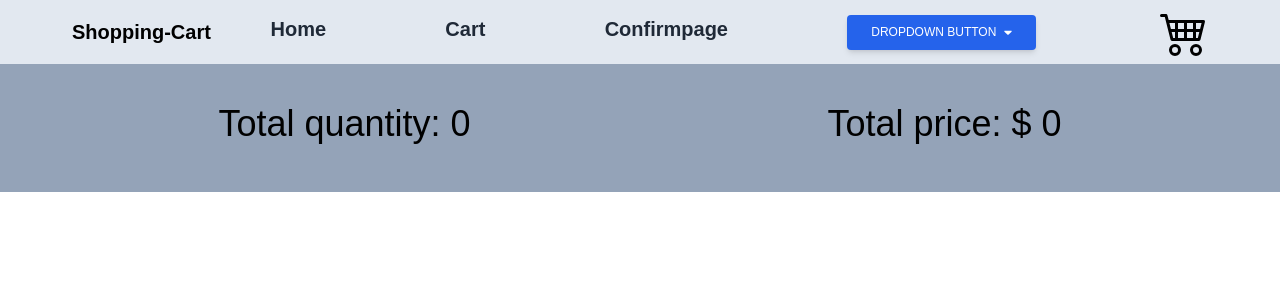
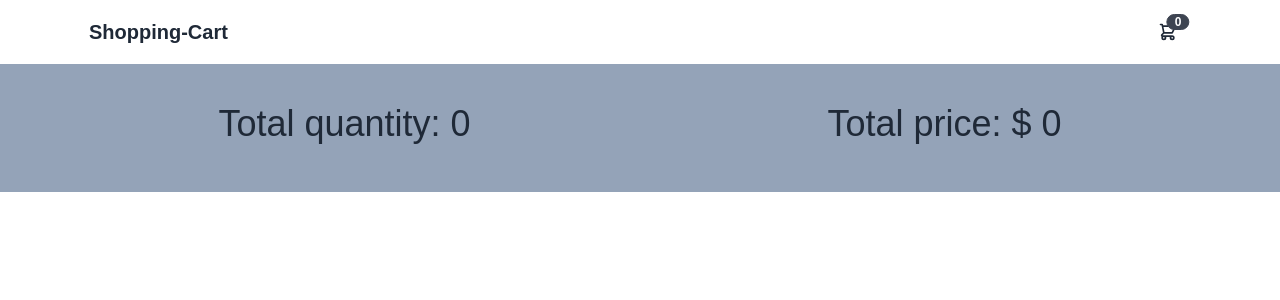
Before and after one commit to sagargohel96/shopping-cart, a React (Create React App) app: page /cart in a window 1280 px wide. Shown: the top 300 px of the page. Built offline with nearby package versions, Linux system fonts and the light colour scheme.

Commit message:
home page ui

```diff
--- a/package.json
+++ b/package.json
@@ -13,13 +13,15 @@
     "@types/react-dom": "^18.0.9",
     "axios": "^1.2.0",
     "clsx": "^1.2.1",
+    "daisyui": "^2.42.1",
     "react": "^18.2.0",
     "react-dom": "^18.2.0",
-    "react-icons": "^4.6.0",
+    "react-icons": "^4.7.1",
     "react-redux": "^8.0.5",
     "react-router": "^6.4.3",
     "react-router-dom": "^6.4.3",
     "react-scripts": "5.0.1",
+    "react-toastify": "^9.1.1",
     "typescript": "^4.9.3",
     "web-vitals": "^2.1.4"
   },
--- a/src/App.tsx
+++ b/src/App.tsx
@@ -1,13 +1,15 @@
-import "./App.css";
-import Navbar from "./components/Navbar";
-import "./index.css";
-import Routing from "./routing/Routing";
+import './App.css';
+import Navbar from './components/Navbar';
+import './index.css';
+import Routing from './routing/Routing';
+import { ToastContainer } from 'react-toastify';
 
 function App() {
   return (
-    <div className="App">
+    <div className='container '>
       <Navbar />
       <Routing />
+      <ToastContainer autoClose={1000} theme='dark' hideProgressBar={true} />
     </div>
   );
 }
--- a/src/components/Loader.tsx
+++ b/src/components/Loader.tsx
@@ -1,14 +1,17 @@
-import React from 'react'
+import React from 'react';
 
 const Loader = () => {
   return (
-   <div className="
-      spinner-grow inline-block w-8 h-8 bg-current rounded-full opacity-0
-        text-purple-500
-      " role="status">
-    <span className="visually-hidden">Loading...</span>
-  </div>
-  )
-}
+    <div
+      className='
+      spinner-grow item-middle w-8 h-8 bg-current rounded-full opacity-0
+        text-purple-500 flex
+      '
+      role='status'
+    >
+      <span className='visually-hidden'>Loading...</span>
+    </div>
+  );
+};
 
-export default Loader
+export default Loader;
--- a/src/components/Navbar.tsx
+++ b/src/components/Navbar.tsx
@@ -1,167 +1,63 @@
 import { Link } from 'react-router-dom';
-import { BsCart4 } from 'react-icons/bs';
+import { useSelector } from 'react-redux';
 import '../index.css';
+import { RootState } from '../app/store';
 const Navbar = () => {
+  const cart = useSelector((state: RootState) => state.cart.value);
+  let totalQuantity = 0;
+  let totalPrice = 0;
+
+  cart.forEach((item) => {
+    totalQuantity += item.quantity;
+    totalPrice += item.price * item.quantity;
+  });
   return (
-    <div className=' p-2  flex flex-row justify-between bg-slate-200 items-center  sticky top-0'>
-      <div className='flex logo items-center ml-16 font-black text-xl'>
-        Shopping-Cart
+    <div className=' flex flex-row justify-between bg-slate-200 items-center  sticky top-0'>
+      <div className=' flex justify-between navbar bg-base-100'>
+        <div className=' mr-10'>
+          <a className='btn btn-ghost normal-case text-xl ml-16'>
+            <Link to='/'> Shopping-Cart</Link>
+          </a>
         </div>
-      <div className=' flex-1 items-center text-xl mr-16'>
-        <ul
-          className='flex justify-around
-      '
-        >
-          <li className=' flex text-gray-800  font-bold hover:text-slate-500'>
-            <Link to='/'>Home</Link>
-          </li>
-          <li className='flex  text-gray-800 font-bold hover:text-slate-500'>
-            <Link to='/cart'>Cart</Link>
-          </li>
-          <li className='flex  text-gray-800 font-bold hover:text-slate-500'>
-            <Link to='/confirmpage'>Confirmpage</Link>
-          </li>
-          <li>
-            <div className='flex justify-center'>
-              <div>
-                <div className='dropdown relative'>
-                  <button
-                    className='
-          dropdown-toggle
-          px-6
-          py-2.5
-          bg-blue-600
-          text-white
-          font-medium
-          text-xs
-          leading-tight
-          uppercase
-          rounded
-          shadow-md
-          hover:bg-blue-700 hover:shadow-lg
-          focus:bg-blue-700 focus:shadow-lg focus:outline-none focus:ring-0
-          active:bg-blue-800 active:shadow-lg active:text-white
-          transition
-          duration-150
-          ease-in-out
-          flex
-          items-center
-          whitespace-nowrap
-        '
-                    type='button'
-                    id='dropdownMenuButton1'
-                    data-bs-toggle='dropdown'
-                    aria-expanded='false'
-                  >
-                    Dropdown button
+        <div className='flex-none'>
+          <div className='dropdown dropdown-end mr-4'>
+            <label tabIndex={0} className='btn btn-ghost btn-circle mr-16'>
+              <div className='indicator'>
                 <svg
-                      aria-hidden='true'
-                      focusable='false'
-                      data-prefix='fas'
-                      data-icon='caret-down'
-                      className='w-2 ml-2'
-                      role='img'
                   xmlns='http://www.w3.org/2000/svg'
-                      viewBox='0 0 320 512'
+                  className='h-5 w-5'
+                  fill='none'
+                  viewBox='0 0 24 24'
+                  stroke='currentColor'
                 >
                   <path
-                        fill='currentColor'
-                        d='M31.3 192h257.3c17.8 0 26.7 21.5 14.1 34.1L174.1 354.8c-7.8 7.8-20.5 7.8-28.3 0L17.2 226.1C4.6 213.5 13.5 192 31.3 192z'
-                      ></path>
+                    strokeLinecap='round'
+                    strokeLinejoin='round'
+                    strokeWidth='2'
+                    d='M3 3h2l.4 2M7 13h10l4-8H5.4M7 13L5.4 5M7 13l-2.293 2.293c-.63.63-.184 1.707.707 1.707H17m0 0a2 2 0 100 4 2 2 0 000-4zm-8 2a2 2 0 11-4 0 2 2 0 014 0z'
+                  />
                 </svg>
+                <span className='badge badge-sm indicator-item'>
+                  {cart.length}
+                </span>
+              </div>
+            </label>
+            <div
+              tabIndex={0}
+              className='mt-3 card card-compact dropdown-content w-52 bg-base-100 shadow'
+            >
+              <div className='card-body'>
+                <span className='font-bold text-lg'>{totalQuantity}</span>
+                <span className='text-info'>$ {totalPrice}</span>
+                <div className='card-actions'>
+                  <button className='btn btn-primary btn-block'>
+                    <Link to='/cart'>Cart</Link>
                   </button>
-                  <ul
-                    className='
-          dropdown-menu
-          min-w-max
-          absolute
-          hidden
-          bg-white
-          text-base
-          z-50
-          float-left
-          py-2
-          list-none
-          text-left
-          rounded-lg
-          shadow-lg
-          mt-1
-          hidden
-          m-0
-          bg-clip-padding
-          border-none
-        '
-                    aria-labelledby='dropdownMenuButton1'
-                  >
-                    <li>
-                      <a
-                        className='
-              dropdown-item
-              text-sm
-              py-2
-              px-4
-              font-normal
-              block
-              w-full
-              whitespace-nowrap
-              bg-transparent
-              text-gray-700
-              hover:bg-gray-100
-            '
-                        href='#'
-                      >
-                        Action
-                      </a>
-                    </li>
-                    <li>
-                      <a
-                        className='
-              dropdown-item
-              text-sm
-              py-2
-              px-4
-              font-normal
-              block
-              w-full
-              whitespace-nowrap
-              bg-transparent
-              text-gray-700
-              hover:bg-gray-100
-            '
-                        href='#'
-                      >
-                        Another action
-                      </a>
-                    </li>
-                    <li>
-                      <a
-                        className='
-              dropdown-item
-              text-sm
-              py-2
-              px-4
-              font-normal
-              block
-              w-full
-              whitespace-nowrap
-              bg-transparent
-              text-gray-700
-              hover:bg-gray-100
-            '
-                        href='#'
-                      >
-                        Something else here
-                      </a>
-                    </li>
-                  </ul>
                 </div>
               </div>
             </div>
-          </li>
-        </ul>
           </div>
-      <div className='flex items-center cursor-pointer'>
-        <BsCart4 className='svgsize mr-16 ' />
+        </div>
       </div>
     </div>
   );
--- a/src/data/ProductList.tsx
+++ b/src/data/ProductList.tsx
@@ -1,7 +1,6 @@
 import axios from 'axios';
 import React, { useState, useEffect, useCallback, Fragment } from 'react';
 import { Card } from '../components/Card';
-import Loader from '../components/Loader';
 
 import { ProductInterface } from '../interface/ProductInferface';
 
@@ -74,10 +73,10 @@ const ProductList = () => {
           return (
             <div key={index}>
               <div
-                className='bg-indigo-900 text-center py-4 lg:px-4'
+                className='bg-gradient-to-r from-slate-600  text-center py-4 mx-14 lg:px-4'
                 role='alert'
               >
-                <span className=' rounded-full bg-indigo-500 uppercase px-4 py-3 text-lg font-bold text-white mr-3 '>
+                <span className=' uppercase px-4 py-3 text-lg font-bold text-white mr-3 '>
                   {product[0]?.category.toLocaleUpperCase()}
                 </span>
               </div>
--- a/src/features/cart/cartSlice.tsx
+++ b/src/features/cart/cartSlice.tsx
@@ -49,6 +49,16 @@ export const cartSlice = createSlice({
       const itemIndex = state.value.findIndex(
         (item) => item.id === action.payload
       );
+      if (state.value[itemIndex].quantity === 1) {
+        confirm('are want to delete this item?');
+        const products = state.value.filter(
+          (item) => item.id !== action.payload
+        );
+        return {
+          ...state,
+          value: products,
+        };
+      }
       state.value[itemIndex].quantity -= 1;
     },
   },
--- a/tailwind.config.js
+++ b/tailwind.config.js
@@ -1,10 +1,9 @@
 /** @type {import('tailwindcss').Config} */
 module.exports = {
-  content: [
-    "./src/**/*.{js,jsx,ts,tsx}",
-  ],
+  content: ['./src/**/*.{js,jsx,ts,tsx}'],
   theme: {
     extend: {},
   },
-  plugins: [],
-}
+  // eslint-disable-next-line no-undef
+  plugins: [require('daisyui')],
+};
```
Also changed, not shown: src/components/Card.tsx (+28 -24 lines), src/module/Cart.tsx (+23 -24 lines), 1 other file (tests, documents, lock files or other folders). Lines whose indentation alone changed are shown as unchanged.
